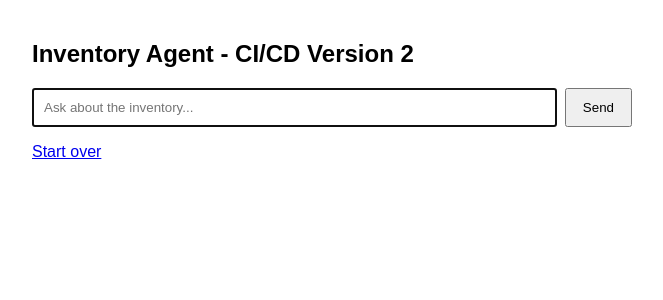
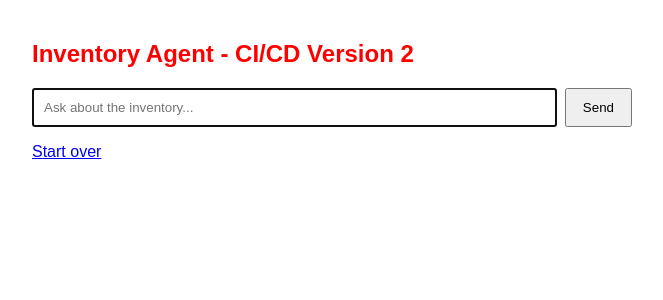
Before and after one commit to JohnnyAlhelou/AIAgentInventory-CI-CD, a Django app: page / in a window 1280 px wide. Shown: the top 300 px of the page, without its empty margins (308-971 px from the left). Run offline with Django 5.2, Linux system fonts and the light colour scheme.

Commit message:
Change Inventory Agent title to red

```diff
--- a/chat/templates/chat.html
+++ b/chat/templates/chat.html
@@ -14,7 +14,7 @@
 </head>
 <body>
 
-<h2>Inventory Agent - CI/CD Version 2</h2>
+<h2 style = "color: red;">Inventory Agent - CI/CD Version 2</h2>
 
 {% for message in history %}
     <div class="msg {{ message.role }}">{{ message.text }}</div>
```
